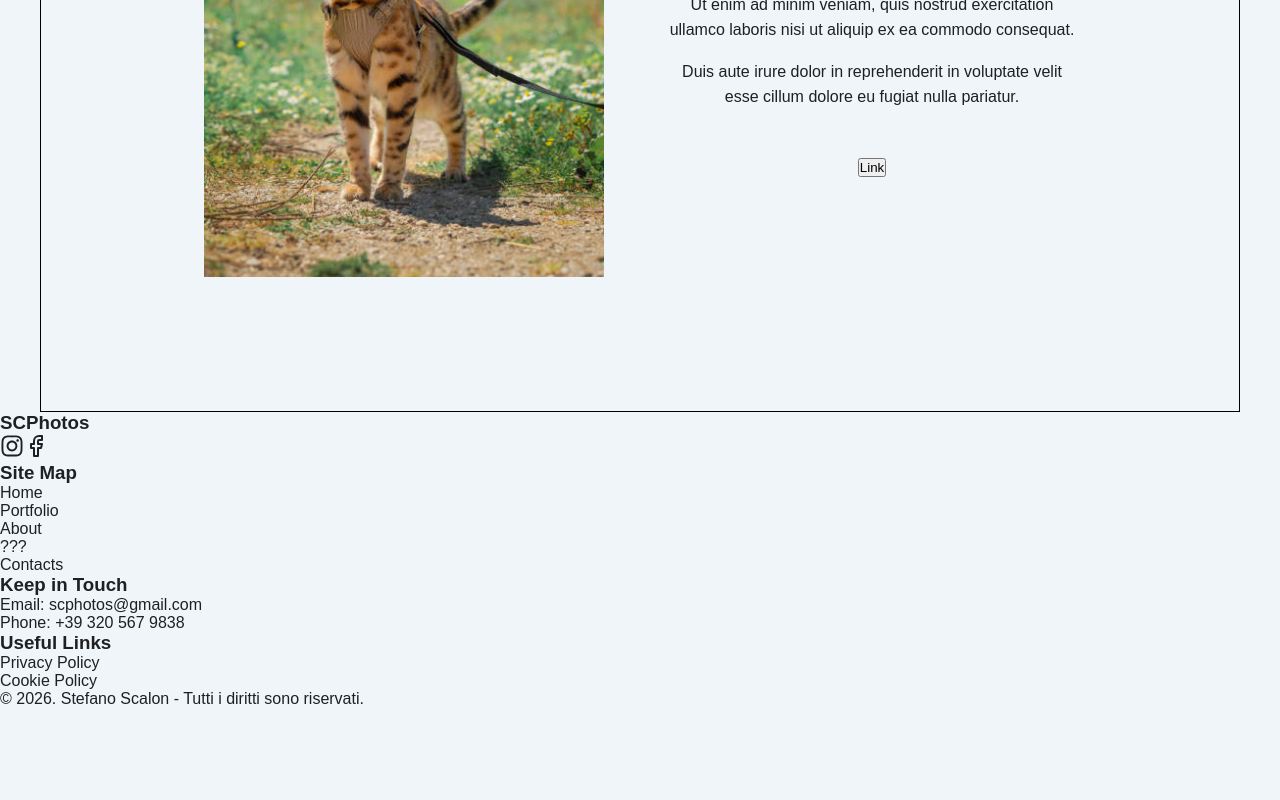
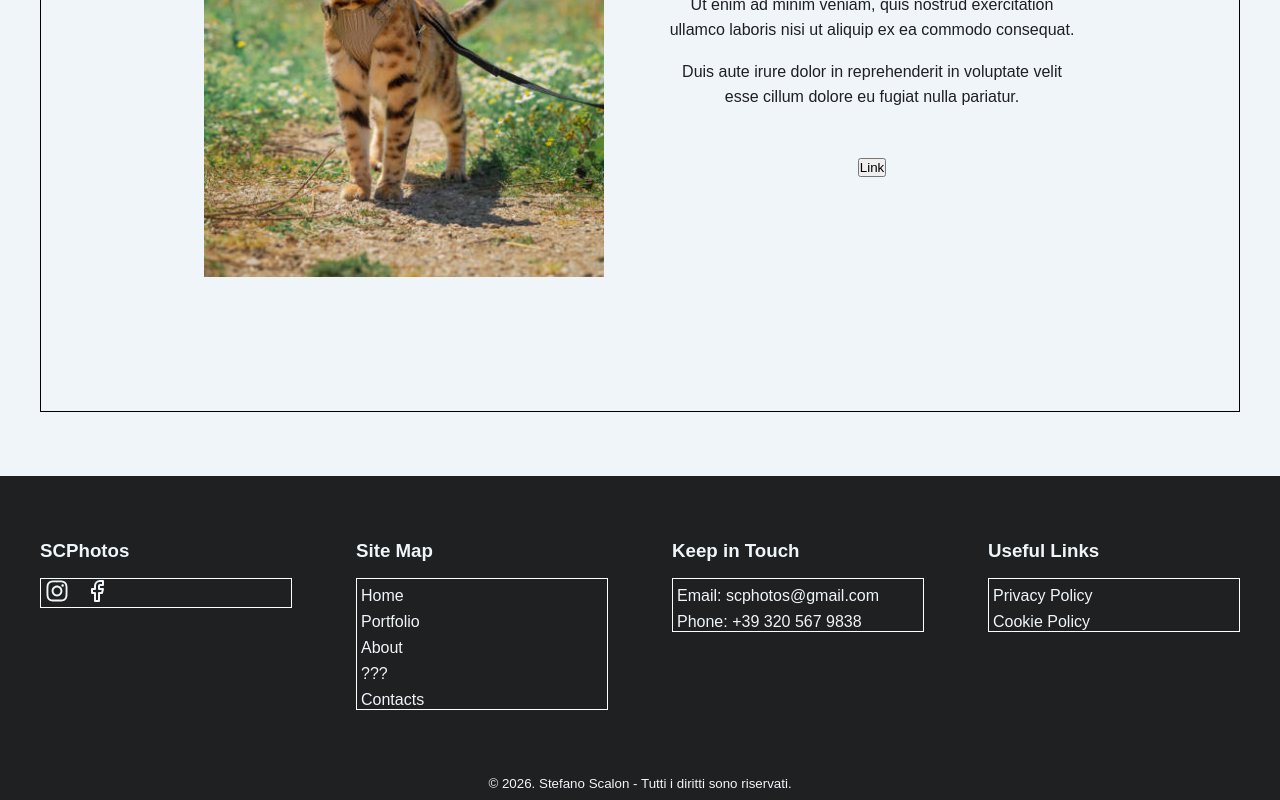
Before and after one commit to demandsupply/photography-portfolio, a Next.js app: page / in a window 1280 px wide. Shown: the part 5072-5872 px from the top of the page. Before the commit the page ends 5780 px from the top, so only its background shows below. Built offline with nearby package versions, Linux system fonts and the light colour scheme.

Commit message:
style: style footer

```diff
--- a/src/components/layout/Footer/Footer.jsx
+++ b/src/components/layout/Footer/Footer.jsx
@@ -6,19 +6,19 @@ import { FiFacebook } from "react-icons/fi";
 
 export default function Footer() {
 	return(
-		<footer>
+		<footer className={styles.footer}>
 			<div className={styles.footerGrid}>
 				<section className={styles.column}>
-					<h3>SCPhotos</h3>
+					<h3 className={styles.columnTitle}>SCPhotos</h3>
 					<div className={styles.socialsContainer}>
 						<a href="#"><FaInstagram size={24}/></a>
 						<a href="#"><FiFacebook size={24}/></a>
 					</div>
 				</section>
 
-				<nav aria-labelledby="footer-sitemap">
-					<h3>Site Map</h3>
-					<ul>
+				<nav aria-labelledby="footer-sitemap" className={styles.column}>
+					<h3 className={styles.columnTitle}>Site Map</h3>
+					<ul className={styles.columnList}>
 						<li><a href="#">Home</a></li>
 						<li><a href="#">Portfolio</a></li>
 						<li><a href="#">About</a></li>
@@ -28,16 +28,16 @@ export default function Footer() {
 				</nav>
 
 				<section className={styles.column}>
-					<h3>Keep in Touch</h3>
+					<h3 className={styles.columnTitle}>Keep in Touch</h3>
 					<div className={styles.contactsContainer}>
 						<p>Email: <span>scphotos@gmail.com</span></p>
 						<p>Phone: <span>+39 320 567 9838</span></p>
 					</div>
 				</section>
 
-				<nav aria-labelledby="footer-useful-links">
-					<h3>Useful Links</h3>
-					<ul>
+				<nav aria-labelledby="footer-useful-links" className={styles.column}>
+					<h3 className={styles.columnTitle}>Useful Links</h3>
+					<ul className={styles.columnList}>
 						<li><a href="#">Privacy Policy</a></li>
 						<li><a href="#">Cookie Policy</a></li>
 					</ul>
@@ -45,7 +45,7 @@ export default function Footer() {
 
 			</div>
 			<div className={styles.footerBottom}>
-				<p>© 2026. Stefano Scalon - Tutti i diritti sono riservati.</p>
+				<p><small>© 2026. Stefano Scalon - Tutti i diritti sono riservati.</small></p>
 			</div>
 		</footer>
 	)
--- a/src/components/layout/Footer/Footer.module.css
+++ b/src/components/layout/Footer/Footer.module.css
@@ -0,0 +1,55 @@
+.footer {
+    margin-top: var(--spacing-xl);
+    padding: 0 var(--spacing-lg);
+    background: var(--foreground);
+    width: 100vw;
+    height: fit-content;
+
+    color: var(--background);
+
+    display: flex;
+    flex-direction: column;
+    align-items: center;
+}
+
+.footerGrid {
+    /* border: 1px solid #fff; */
+    margin-top: var(--spacing-xl);
+    max-width: var(--section-max-width);
+    width: 100%;
+    display: grid;
+    grid-template-columns: repeat(4, 1fr);
+    justify-content: center;
+    gap: var(--spacing-xl);
+}
+.columnTitle {
+    margin-bottom: var(--spacing-md);
+}
+
+.columnList,
+.socialsContainer,
+.contactsContainer {
+    padding-left: var(--spacing-xs);
+    border: 1px solid #fff;
+
+}
+
+.columnList li {
+    list-style: none;
+}
+
+.socialsContainer {
+    display: flex;
+    gap: var(--spacing-md);
+}
+
+.contactsContainer p,
+.columnList li {
+    margin-top: var(--spacing-sm);
+    font-weight: 300;
+}
+
+.footerBottom {
+    margin-top: var(--spacing-xl);
+    margin-bottom: var(--spacing-sm);
+}
--- a/src/styles/variables.css
+++ b/src/styles/variables.css
@@ -42,6 +42,7 @@
   /* OTHER COSTANTS */
   --navbar-height: 60px;
   --section-max-width: 1200px;
+  --footer-max-width: 1200px;
 }
 
 @media (prefers-color-scheme: dark) {
```
